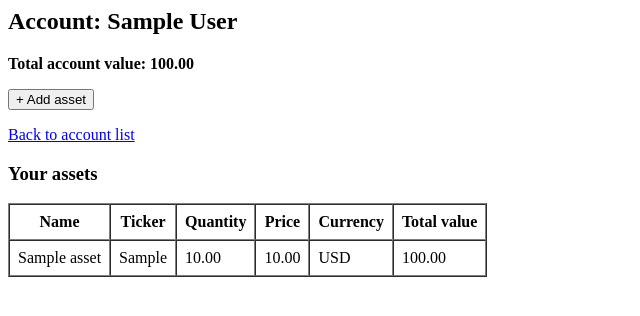
After one commit to puxa7/networth-tracker, a Django app: page /accounts/1/ in a window 1280 px wide. The commit adds this page. Shown: the top 316 px of the page, without its empty margins (0-640 px from the left). Run offline with Django 5.2, Linux system fonts and the light colour scheme; a user stored in the database is signed in; tables that the repository leaves empty hold one stand-in row (values such as "Sample post").

Commit message:
added total account value

```diff
--- a/portfolio/forms.py
+++ b/portfolio/forms.py
@@ -7,3 +7,9 @@ class AccountForm(forms.ModelForm):
     class Meta:
         model = Account
         fields = ["name"]
+
+
+class AssetForm(forms.ModelForm):
+    class Meta:
+        model = Asset
+        fields = ["name", "ticker", "price", "quantity", "currency"]
--- a/portfolio/models.py
+++ b/portfolio/models.py
@@ -1,5 +1,6 @@
 from django.db import models
 from django.conf import settings
+from decimal import Decimal
 
 class Account(models.Model):
     name = models.CharField(max_length=100)
@@ -7,6 +8,15 @@ class Account(models.Model):
 
     def __str__(self):
         return f"{self.name}"
+
+    @property
+    def total_value(self):
+        total = Decimal("0.00")
+        for asset in self.asset_set.all():
+            total += asset.total_value
+        return total
+
+
 
 class Asset(models.Model):
     name = models.CharField(max_length=100)
@@ -18,3 +28,7 @@ class Asset(models.Model):
 
     def __str__(self):
         return f"{self.name}"
+
+    @property
+    def total_value(self):
+        return self.quantity * self.price
--- /dev/null
+++ b/portfolio/templates/portfolio/account_detail.html
@@ -0,0 +1,68 @@
+<h2>Account: {{ account.name }}</h2>
+<p><strong>Total account value: {{ account.total_value|floatformat:2 }}</strong></p>
+
+<!-- Button that opens a popup -->
+<button type="button" onclick="document.getElementById('assetModal').showModal()">
+    + Add asset
+</button>
+
+<p><a href="{% url 'home' %}">Back to account list</a></p>
+
+<!-- Table with assets -->
+<h3>Your assets</h3>
+
+<table border="1" cellpadding="8" cellspacing="0">
+    <thead>
+        <tr>
+            <th>Name</th>
+            <th>Ticker</th>
+            <th>Quantity</th>
+            <th>Price</th>
+            <th>Currency</th>
+            <th>Total value</th>
+        </tr>
+    </thead>
+    <tbody>
+        <tr>
+            {% for asset in assets %}
+            <td>{{ asset.name }}</td>
+            <td>{{ asset.ticker }}</td>
+            <td>{{ asset.quantity|floatformat:2 }}</td>
+            <td>{{ asset.price|floatformat:2 }}</td>
+            <td>{{ asset.currency }}</td>
+            <td>{{ asset.total_value|floatformat:2 }}</td>
+        </tr>
+        {% empty %}
+        <tr>
+            <td colspan="5">No assets</td>
+        </tr>
+        {% endfor %}
+    </tbody>
+
+</table>
+
+
+
+<!-- Popup (Modal) -->
+<dialog id="assetModal">
+    <h3>Add new asset</h3>
+    <form method="post">
+        {% csrf_token %}
+        {{ form.as_p }}
+
+        <button type="submit">Save</button>
+        <button type="button" onclick="document.getElementById('assetModal').close()">
+            Cancel
+        </button>
+    </form>
+</dialog>
+
+
+
+
+
+{% if form.errors %}
+<script>
+    document.getElementById('assetModal').showModal();
+</script>
+{% endif %}
--- a/portfolio/urls.py
+++ b/portfolio/urls.py
@@ -1,5 +1,5 @@
 from django.urls import path
-from .views import add_account_view, home_view
+from .views import add_account_view, home_view, account_detail_view
 from django.contrib.auth import views as auth_views
 
 
@@ -14,5 +14,6 @@ urlpatterns = [
         name="login"
     ),
     path("logout/", auth_views.LogoutView.as_view(), name="logout"),
-    path("home/", home_view, name="home")
+    path("home/", home_view, name="home"),
+    path("accounts/<int:pk>/", account_detail_view, name="account_detail"),
 ]
--- a/portfolio/views.py
+++ b/portfolio/views.py
@@ -1,12 +1,37 @@
-from django.shortcuts import render, redirect
-from .forms import AccountForm
+from django.shortcuts import render, redirect, get_object_or_404
+from .forms import AccountForm, AssetForm
 from django.contrib.auth.decorators import login_required
+from .models import Account
 
 
 
 @login_required
 def home_view(request):
-    return render(request, "portfolio/home.html")
+    accounts = Account.objects.filter(user=request.user)
+    return render(request, "portfolio/home.html", {"accounts": accounts})
+
+
+@login_required
+def account_detail_view(request, pk):
+    account = get_object_or_404(Account, id=pk, user=request.user)
+    assets = account.asset_set.all()
+
+    if request.method == "POST":
+        form = AssetForm(request.POST)
+        if form.is_valid():
+            asset = form.save(commit=False)
+            asset.account = account
+            asset.save()
+            return redirect("account_detail", pk=account.id)
+    else:
+        form = AssetForm()
+
+    return render(request, "portfolio/account_detail.html", {
+        "account": account,
+        "assets": assets,
+        "form": form,
+    })
+
 
 
 @login_required
```
Also changed, not shown: portfolio/admin.py (+9 -1 lines), portfolio/templates/portfolio/home.html (+13 -2 lines).
